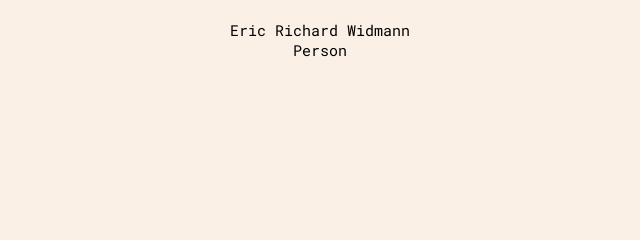
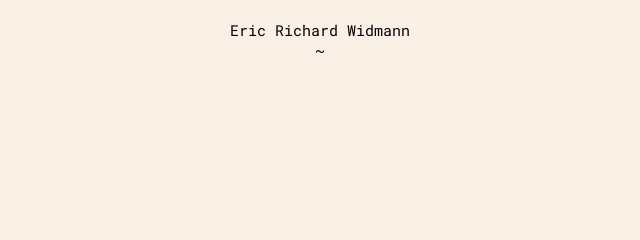
Before and after one commit to widmanneric/personal_site, a plain HTML site: page index.html in a window 1280 px wide. Shown: the top 240 px of the page, 320-960 px from the left. Drawn offline with nearby package versions, Linux system fonts and the light colour scheme.

Commit message:
index updated

```diff
--- a/index.html
+++ b/index.html
@@ -23,7 +23,7 @@
 
 		<div class="mainContainer">
 			<div class="name">
-				<div>Eric Richard Widmann <br>Person
+				<div>Eric Richard Widmann <br>~
 					</div>
 			</div>
 			<div class="mainMenu" style="display: none;">
```
